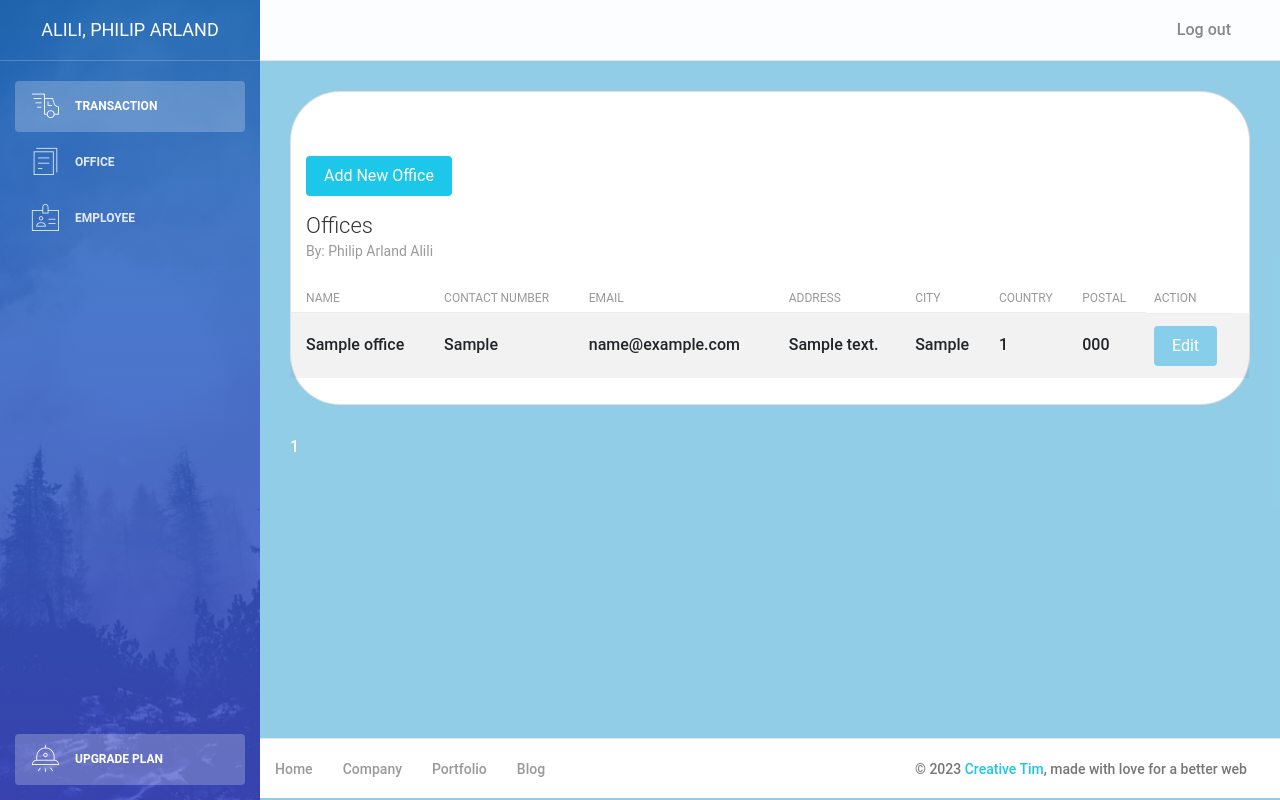
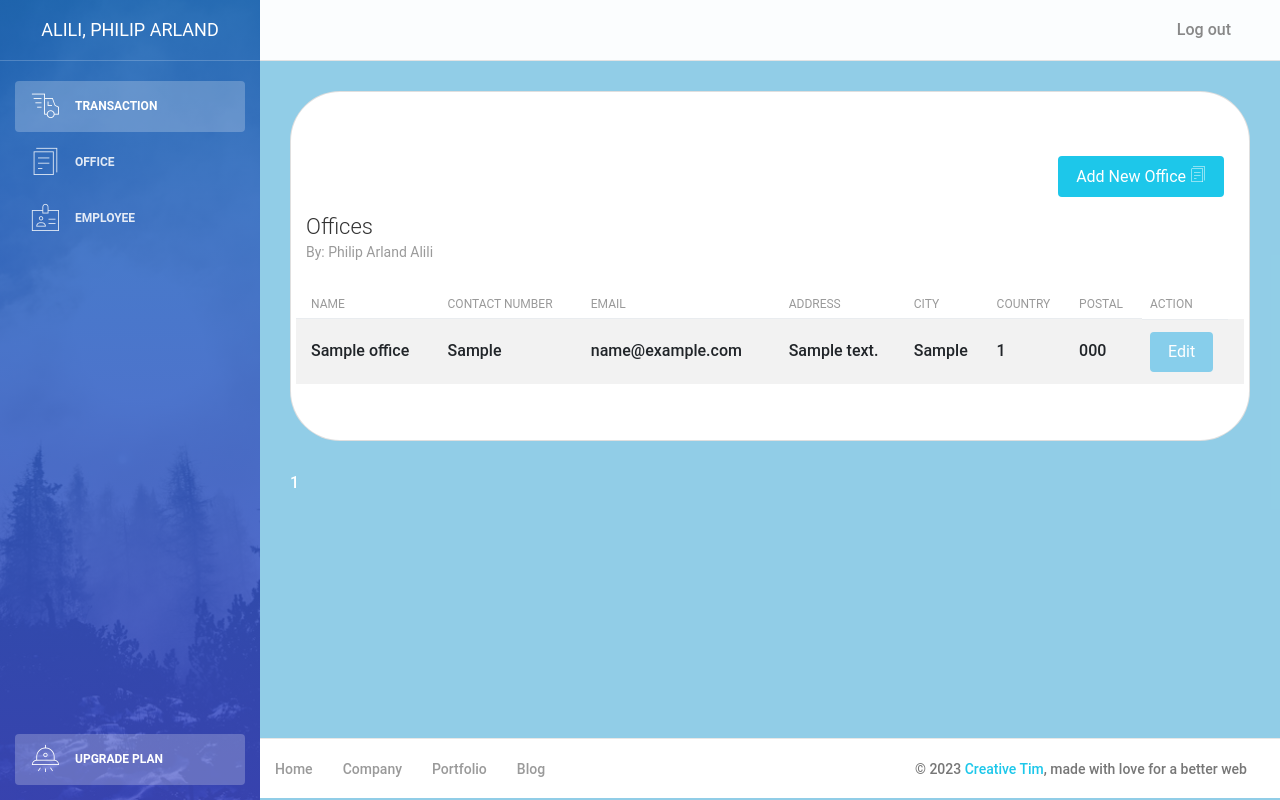
Before and after one commit to PhilipArlandAlili/records_app, a PHP site: page /recordsapp/office.php in a window 1280 px wide. Run offline with PHP 8.4, Linux system fonts and the light colour scheme; tables that the repository leaves empty or names only in its code hold one stand-in row (values such as "Sample post"); some libraries are stand-ins or nearby versions.

Commit message:
added style

```diff
--- a/office.php
+++ b/office.php
@@ -99,19 +99,19 @@
                     </div>
                     <div class="row">
                         <div class="col-md-12">
-                            <div class="card strpied-tabled-with-hover" style="border-radius: 50px;">
+                            <div class="card strpied-tabled-with-hover" style="border-radius: 50px; padding-bottom: 20px;">
                                 <br />
-                                <div class="col-md-12">
+                                <div class="col-md-12" style="text-align: end;">
                                     <a href="/office-add.php">
                                         <button type="submit" class="btn btn-info btn-fill pull-right" style="margin-top: 40px; margin-right: 10px;">Add New
-                                            Office</button>
+                                            Office <i class="nc-icon nc-single-copy-04"></i></button>
                                     </a>
                                 </div>
                                 <div class="card-header ">
                                     <h4 class="card-title">Offices</h4>
                                     <p class="card-category">By: Philip Arland Alili</p>
                                 </div>
-                                <div class="card-body table-full-width table-responsive">
+                                <div class="card-body table-full-width table-responsive" style="padding: 20px;">
                                     <table class="table table-hover table-striped">
                                         <thead>
                                             <th>Name</th>
```
